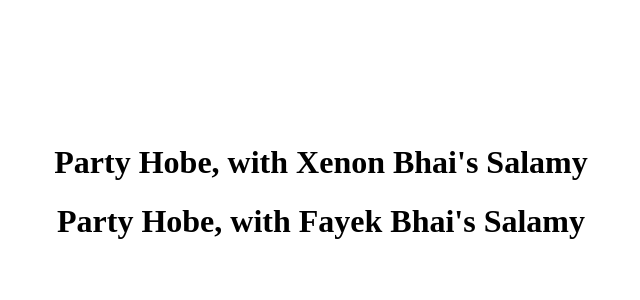
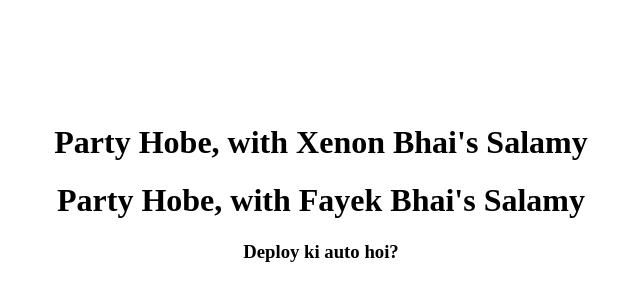
Before and after one commit to WARC-Digital/test-git-deploy, a plain HTML site: page index.html in a window 1280 px wide. Shown: the part 216-516 px from the top of the page, without its empty margins (319-959 px from the left). Drawn offline with Linux system fonts and the light colour scheme.

Commit message:
Update index.html

```diff
--- a/index.html
+++ b/index.html
@@ -12,6 +12,7 @@
      <div style='text-align:center'>
        <h1>Party Hobe, with Xenon Bhai's Salamy</h1>
      <h1>Party Hobe, with Fayek Bhai's Salamy</h1>
+       <h3>Deploy ki auto hoi?</h3>
      </div>
   </div>
 </body>
```
